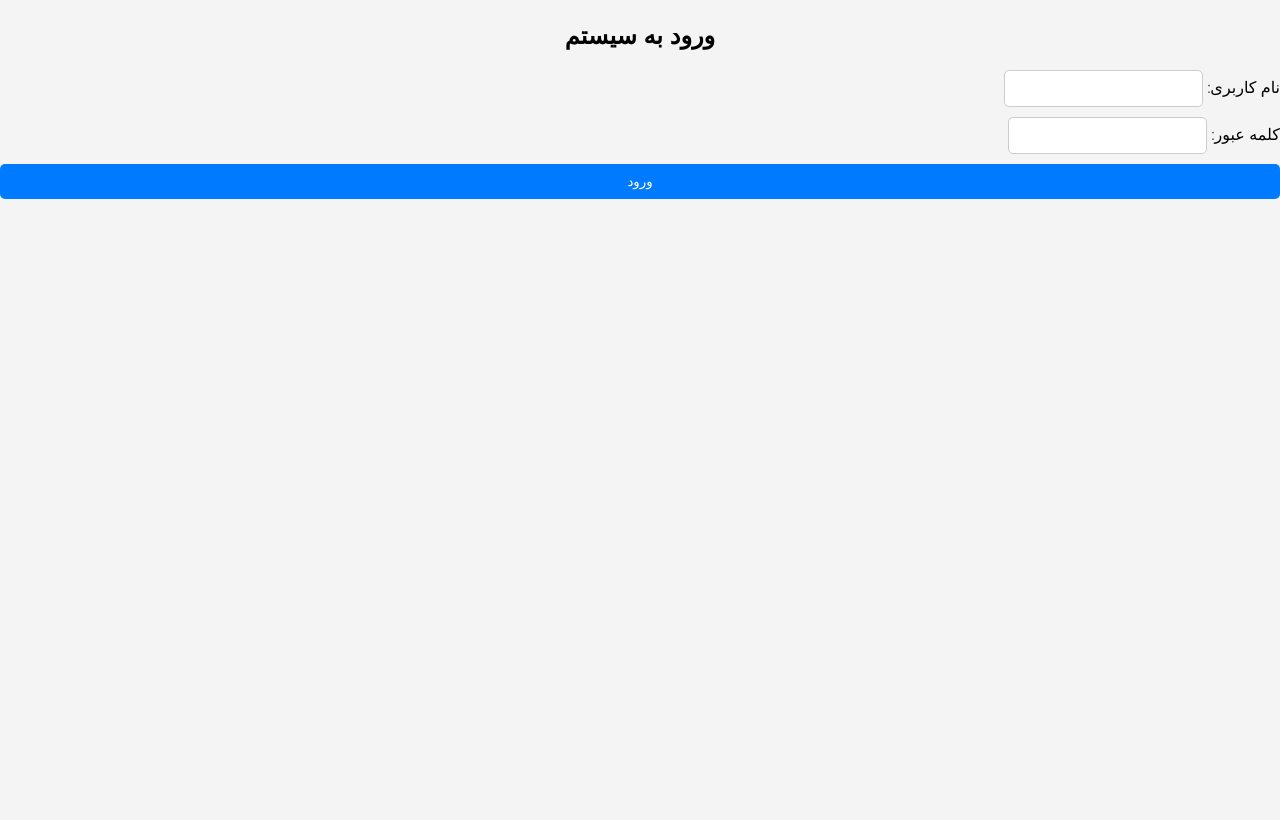
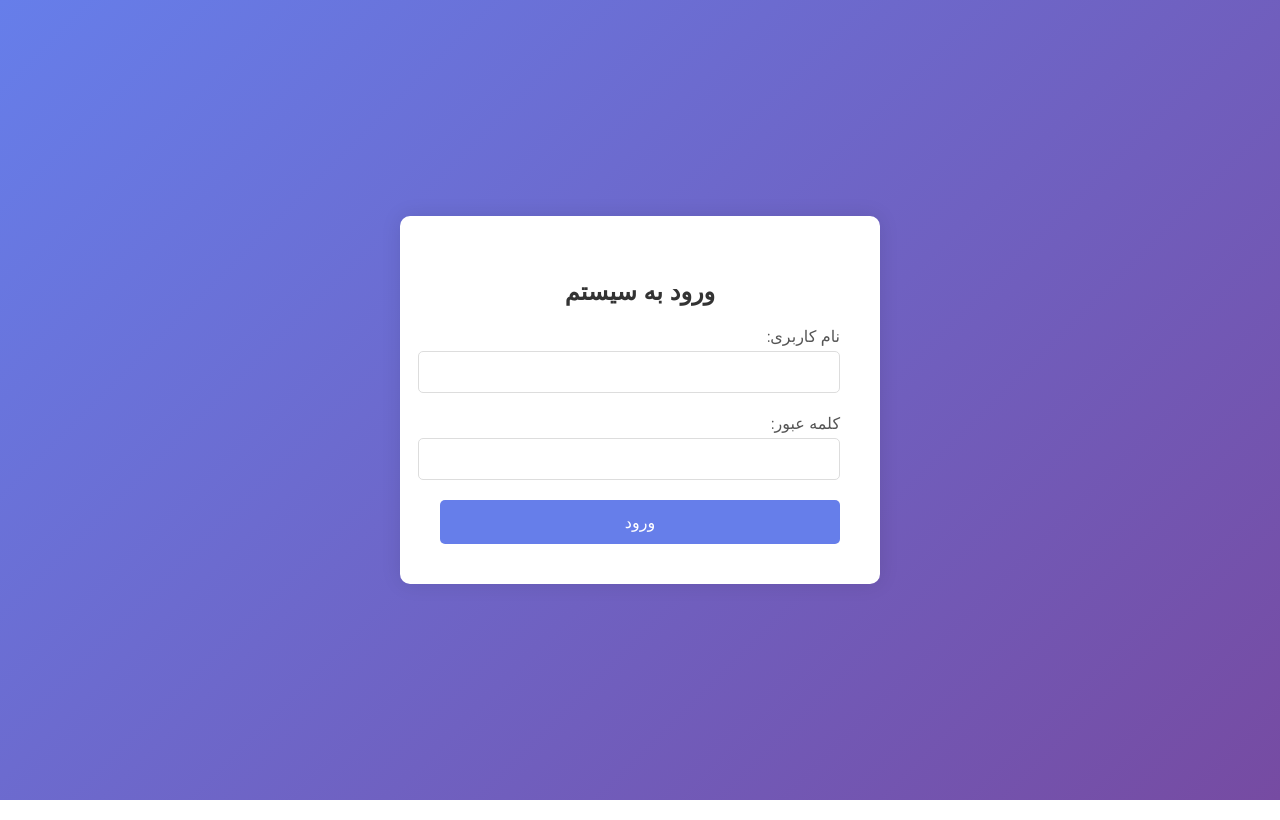
Before and after one commit to 3aeidkhalili/xary-fragment-subscription, a PHP site: page / in a window 1280 px wide. Run offline with PHP 8.4, Linux system fonts and the light colour scheme; some web fonts are replaced.

Commit message:
Update index.php

```diff
--- a/index.php
+++ b/index.php
@@ -34,12 +34,12 @@ if ($_SERVER["REQUEST_METHOD"] == "POST") {
 }
 ?>
 <!DOCTYPE html>
-<html lang="en">
+<html lang="fa">
 
 <head>
     <meta charset="UTF-8">
     <meta name="viewport" content="width=device-width, initial-scale=1.0">
-    <title>Login</title>
+    <title>ورود به سیستم</title>
     <style>
         @import url('https://fonts.googleapis.com/css2?family=Quicksand:wght@300;400;500;600;700&display=swap');
 
@@ -70,32 +70,32 @@ if ($_SERVER["REQUEST_METHOD"] == "POST") {
             font-weight: 300;
         }
 
-        html {
+        body {
             font-family: 'Quicksand', vazir;
-            text-align: right;
-        }
-
-        body {
-            direction: rtl;
-            font-family: 'Quicksand', vazir;
-
-            background-color: #f4f4f4;
+            background: linear-gradient(135deg, #667eea 0%, #764ba2 100%);
             margin: 0;
             padding: 0;
-            justify-content: right;
-            align-items: right;
+            display: flex;
+            justify-content: center;
+            align-items: center;
             height: 100vh;
+            direction: rtl;
         }
 
         .container {
             background-color: #fff;
-            padding: 20px;
-            border-radius: 5px;
-            box-shadow: 0px 0px 10px rgba(0, 0, 0, 0.1);
+            padding: 40px;
+            border-radius: 10px;
+            box-shadow: 0px 0px 20px rgba(0, 0, 0, 0.1);
+            width: 100%;
+            max-width: 400px;
+            text-align: center;
         }
 
         h2 {
-            text-align: center;
+            margin-bottom: 20px;
+            color: #333;
+            font-weight: 700;
         }
 
         form {
@@ -103,47 +103,77 @@ if ($_SERVER["REQUEST_METHOD"] == "POST") {
             flex-direction: column;
         }
 
+        .form-group {
+            margin-bottom: 20px;
+            text-align: right;
+        }
+
         label {
+            display: block;
             margin-bottom: 5px;
+            color: #555;
+            font-weight: 500;
         }
 
         input[type="text"],
         input[type="password"] {
+            width: 100%;
             padding: 10px;
-            margin-bottom: 10px;
-            border: 1px solid #ccc;
+            border: 1px solid #ddd;
             border-radius: 5px;
+            font-size: 16px;
+            font-family: 'Quicksand', vazir;
+            transition: border-color 0.3s ease;
+        }
+
+        input[type="text"]:focus,
+        input[type="password"]:focus {
+            border-color: #667eea;
+            outline: none;
         }
 
         button[type="submit"] {
-            background-color: #007bff;
+            background-color: #667eea;
             color: #fff;
             border: none;
-            padding: 10px 20px;
+            padding: 12px 20px;
             border-radius: 5px;
             cursor: pointer;
+            font-size: 16px;
+            font-family: 'Quicksand', vazir;
             transition: background-color 0.3s ease;
         }
 
         button[type="submit"]:hover {
-            background-color: #0056b3;
+            background-color: #5a6fd1;
+        }
+
+        .error-message {
+            color: #ff4d4d;
+            margin-top: 10px;
+            font-size: 14px;
         }
     </style>
 </head>
 
 <body>
+    <div class="container">
         <h2>ورود به سیستم</h2>
         <form action="" method="post">
-        <div>
+            <div class="form-group">
                 <label for="username">نام کاربری:</label>
                 <input type="text" id="username" name="username" required>
             </div>
-        <div>
+            <div class="form-group">
                 <label for="password">کلمه عبور:</label>
                 <input type="password" id="password" name="password" required>
             </div>
             <button type="submit">ورود</button>
+            <?php if (isset($error_message)): ?>
+                <div class="error-message"><?php echo $error_message; ?></div>
+            <?php endif; ?>
         </form>
+    </div>
 </body>
 
 </html>
```
Lines whose indentation alone changed are shown as unchanged.
